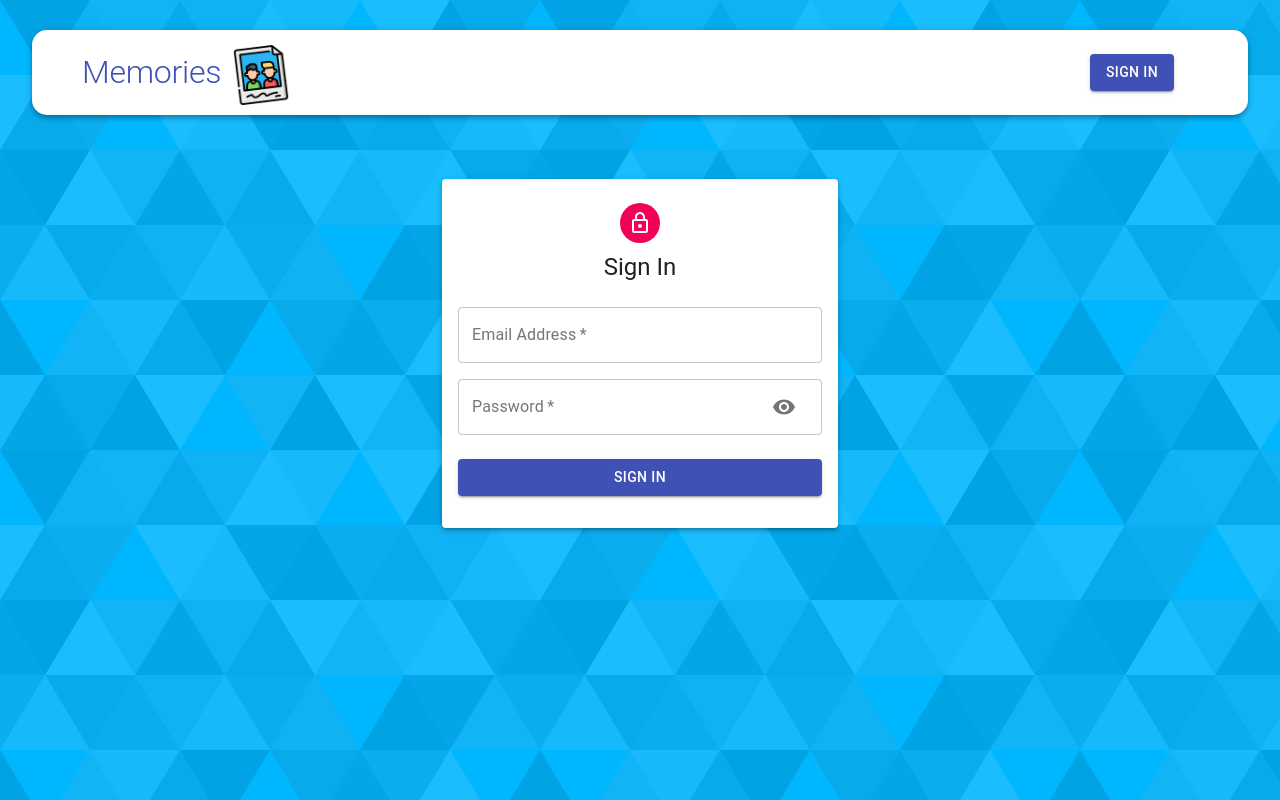
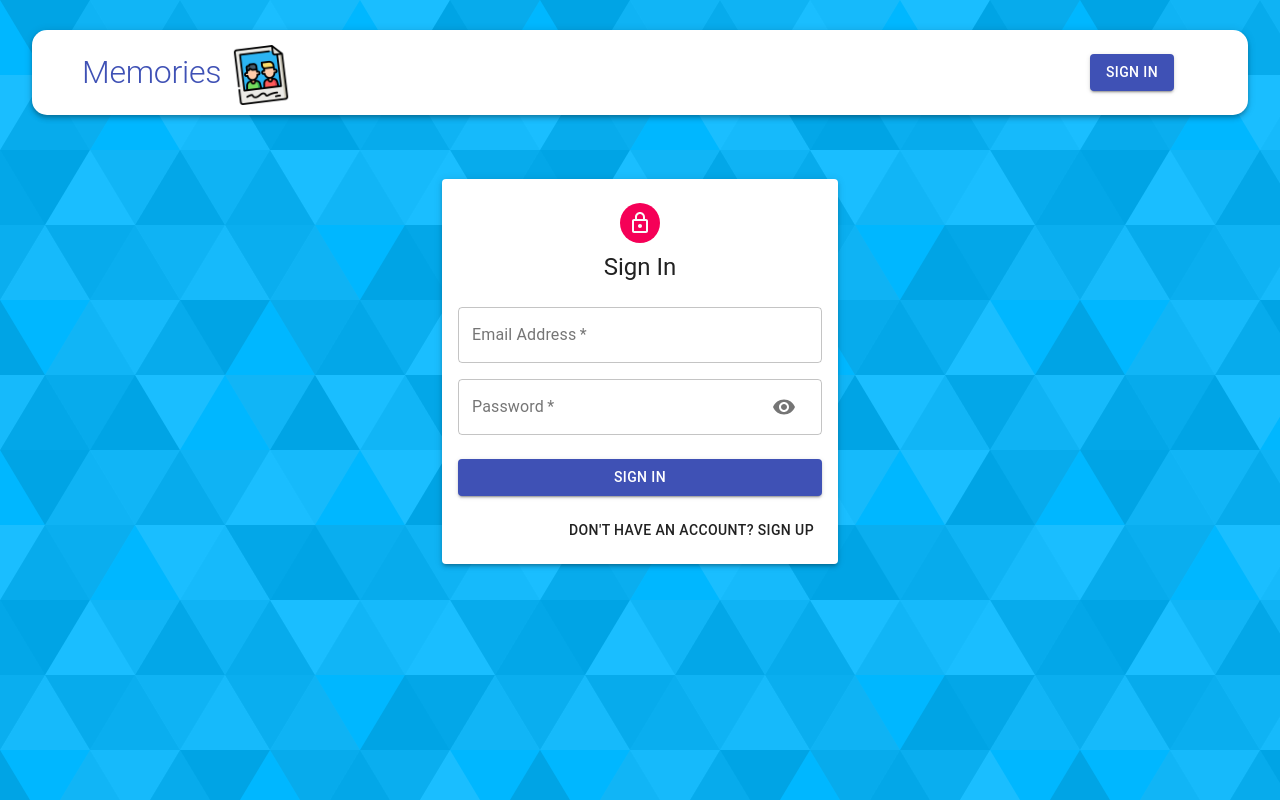
Before and after one commit to shantelletoh/Advanced-Memories-Project, a React (Create React App) app in the folder client/: page /auth in a window 1280 px wide. Built offline with nearby package versions, Linux system fonts and the light colour scheme.

Commit message:
feat(auth): create sign-up form

```diff
--- a/client/src/components/Auth/Auth.js
+++ b/client/src/components/Auth/Auth.js
@@ -7,6 +7,7 @@ import Input from './Input';
 const Auth = () => {
     const classes = useStyles();
     const [showPassword, setShowPassword] = useState(false);
+    const [isSignup, setIsSignup] = useState(false);
 
     const handleShowPassword = () => setShowPassword((prevShowPassword) =>!prevShowPassword) // previous state: whenever we're changing state using the old state, have to create a callback function
 
@@ -18,21 +19,42 @@ const Auth = () => {
 
     };
 
+    const switchMode = () => {
+        setIsSignup((prevIsSignup) => !prevIsSignup);
+        handleShowPassword(false);
+    }
+
     return (
         <Container component="main" maxWidth="xs">
             <Paper className={classes.paper} elevation={3}>
                 <Avatar className={classes.avatar}>
                     <LockOutlinedIcon />
                 </Avatar>
-                <Typography variant="h5">Sign In</Typography>
+                <Typography variant="h5">{isSignup ? 'Sign Up' : 'Sign In'}</Typography>
                 <form className={classes.form} onSubmit={handleSubmit}>
                     <Grid container spacing={2}>
+                        {
+                            isSignup && (
+                                <>
+                                    <Input name="firstName" label="First Name" handleChange={handleChange} half />
+                                    <Input name="lastName" label="Last Name" handleChange={handleChange} half />
+                                </>
+                            )
+                        }
                         <Input name="email" label="Email Address" handleChange={handleChange} type="email" />
                         <Input name="password" label="Password" handleChange={handleChange} type={showPassword ? "text" : "password"} handleShowPassword={handleShowPassword} />
+                        {isSignup && <Input name="confirmPassword" label="Repeat Password" handleChange={handleChange} type="password" />}
                     </Grid>
                     <Button type="submit" fullWidth variant="contained" color="primary" className={classes.submit}>
-                        Sign In
+                        {isSignup ? 'Sign Up' : 'Sign In'}
                     </Button>
+                    <Grid container justify="flex-end">
+                        <Grid item>
+                            <Button onClick={switchMode}>
+                                {isSignup ? 'Already have an account? Sign In' : "Don't have an account? Sign up"}
+                            </Button>
+                        </Grid>
+                    </Grid>
                 </form>
             </Paper>
         </Container>
```
